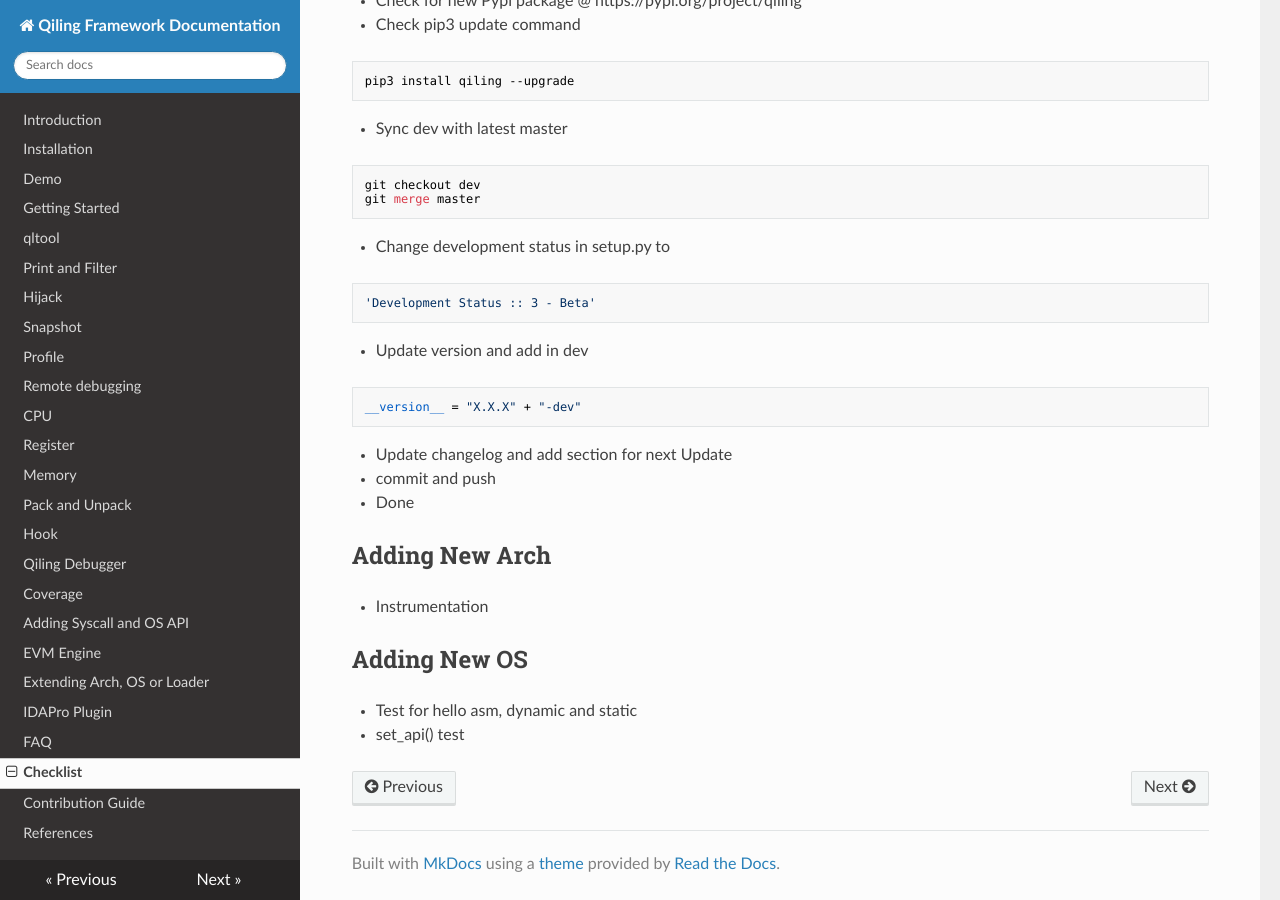
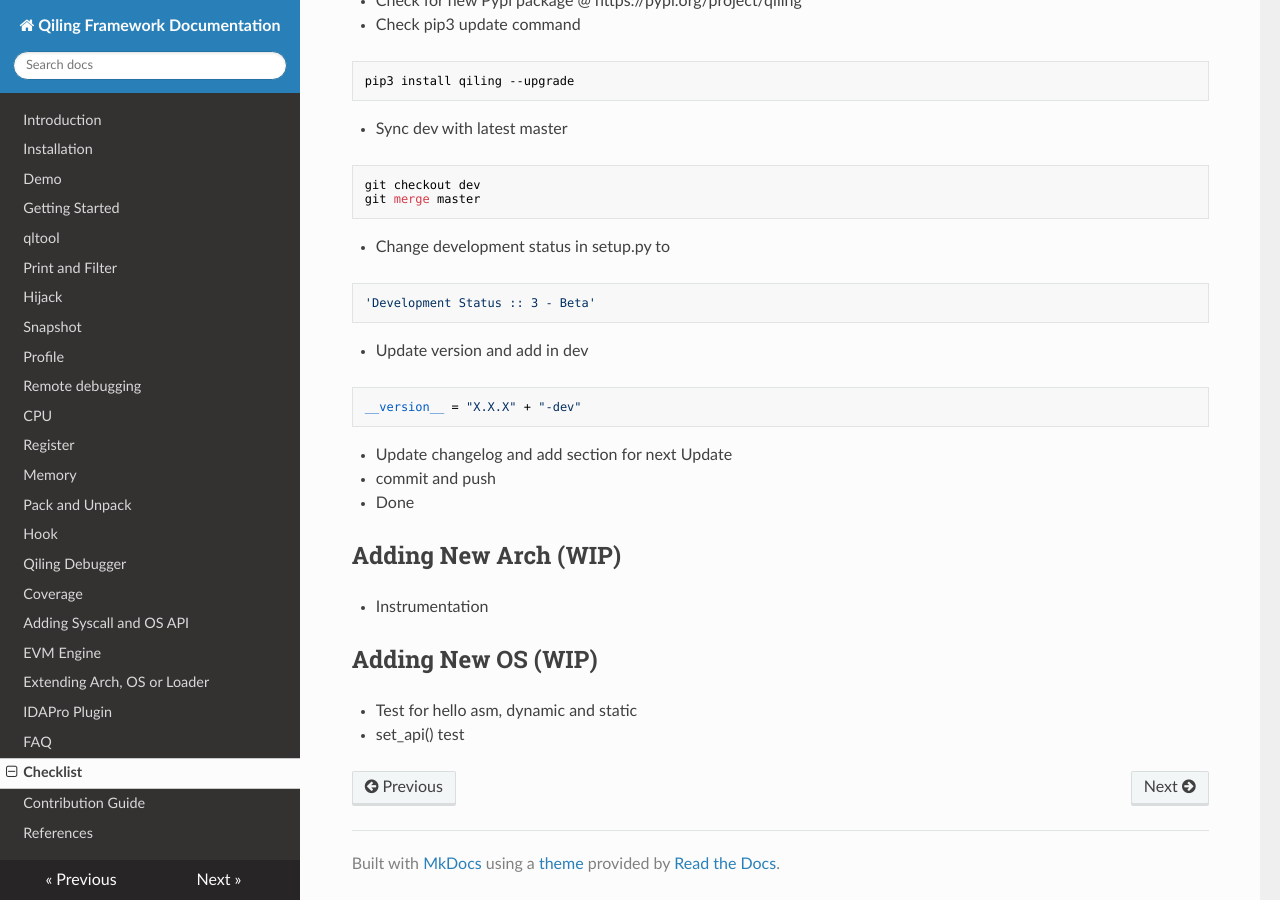
Before and after one commit to qilingframework/rtfd.io, an MkDocs documentation site: the page built from docs/checklist.md, in a window 1280 px wide and 900 px high, scrolled down 592 px. Built offline with MkDocs 1.6.1, drawn with Linux system fonts in a browser that asks for light colours; nearby versions of some CDN libraries.

Commit message:
update checklist

```diff
--- a/docs/checklist.md
+++ b/docs/checklist.md
@@ -52,9 +52,9 @@ __version__ = "X.X.X" + "-dev"
 - commit and push
 - Done
 
-## Adding New Arch
+## Adding New Arch (WIP)
 - Instrumentation
 
-## Adding New OS
+## Adding New OS (WIP)
 - Test for hello asm, dynamic and static
 - set_api() test
```
